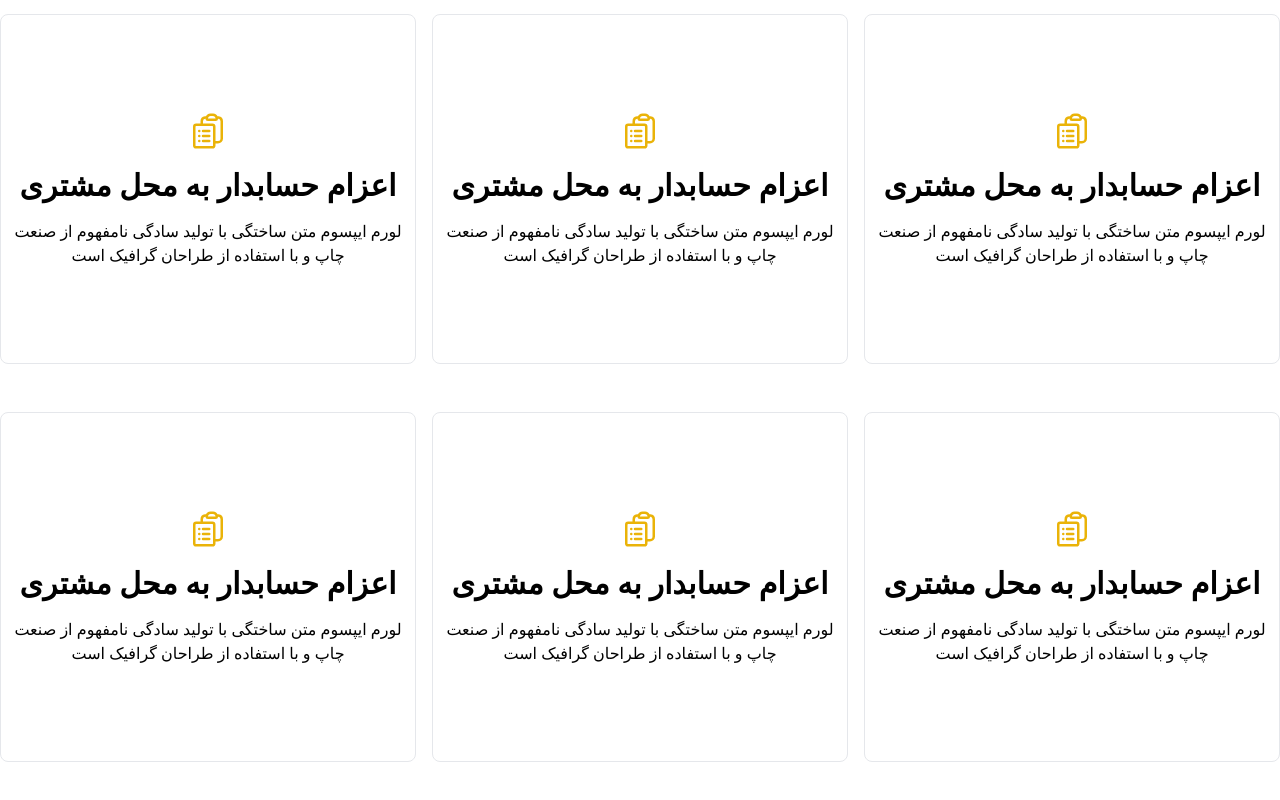
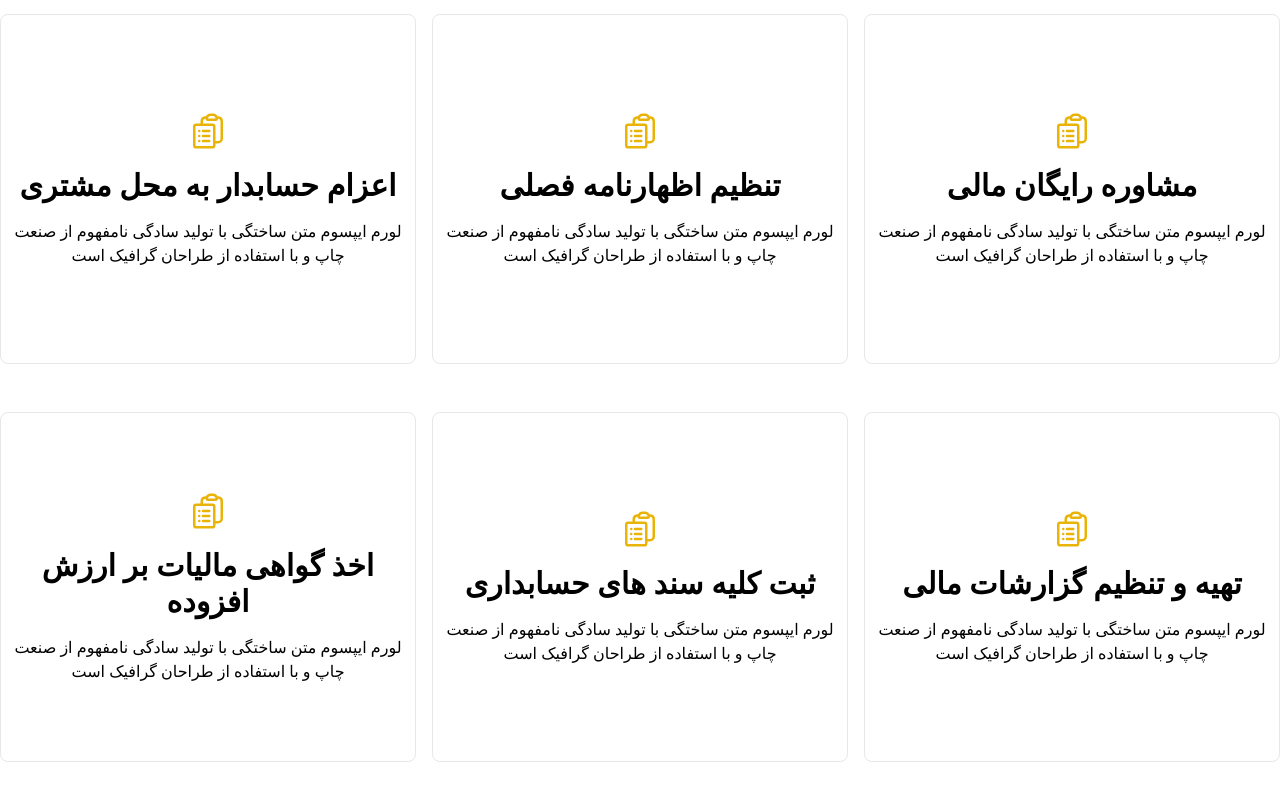
Before and after one commit to H-Tariki/rtlr-project-230238, a website: page index.html in a window 1280 px wide. Shown: the part 1746-2546 px from the top of the page. Drawn offline with nearby package versions, Linux system fonts and the light colour scheme.

Commit message:
change services text

```diff
--- a/index.html
+++ b/index.html
@@ -128,35 +128,35 @@
                     <svg xmlns="http://www.w3.org/2000/svg" fill="none" viewBox="0 0 24 24" stroke-width="1.5" stroke="currentColor" class="size-10 mb-4 text-yellow-500">
                         <path stroke-linecap="round" stroke-linejoin="round" d="M9 12h3.75M9 15h3.75M9 18h3.75m3 .75H18a2.25 2.25 0 0 0 2.25-2.25V6.108c0-1.135-.845-2.098-1.976-2.192a48.424 48.424 0 0 0-1.123-.08m-5.801 0c-.065.21-.1.433-.1.664 0 .414.336.75.75.75h4.5a.75.75 0 0 0 .75-.75 2.25 2.25 0 0 0-.1-.664m-5.8 0A2.251 2.251 0 0 1 13.5 2.25H15c1.012 0 1.867.668 2.15 1.586m-5.8 0c-.376.023-.75.05-1.124.08C9.095 4.01 8.25 4.973 8.25 6.108V8.25m0 0H4.875c-.621 0-1.125.504-1.125 1.125v11.25c0 .621.504 1.125 1.125 1.125h9.75c.621 0 1.125-.504 1.125-1.125V9.375c0-.621-.504-1.125-1.125-1.125H8.25ZM6.75 12h.008v.008H6.75V12Zm0 3h.008v.008H6.75V15Zm0 3h.008v.008H6.75V18Z" />
                     </svg>
-                    <h1 class="text-center mb-4 text-3xl font-black">اعزام حسابدار به محل مشتری</h1>
+                    <h1 class="text-center mb-4 text-3xl font-black">تنظیم اظهارنامه فصلی</h1>
                     <p class="text-center">لورم ایپسوم متن ساختگی با تولید سادگی نامفهوم از صنعت چاپ و با استفاده از طراحان گرافیک است</p>
                 </div>
                 <div class="border h-[350px] mb-8 flex flex-col justify-center items-center rounded-lg hover:shadow-xl transition-all duration-500 hover:translate-y-[-20px] wow animate__animated animate__bounceInLeft animate__slower">
                     <svg xmlns="http://www.w3.org/2000/svg" fill="none" viewBox="0 0 24 24" stroke-width="1.5" stroke="currentColor" class="size-10 mb-4 text-yellow-500">
                         <path stroke-linecap="round" stroke-linejoin="round" d="M9 12h3.75M9 15h3.75M9 18h3.75m3 .75H18a2.25 2.25 0 0 0 2.25-2.25V6.108c0-1.135-.845-2.098-1.976-2.192a48.424 48.424 0 0 0-1.123-.08m-5.801 0c-.065.21-.1.433-.1.664 0 .414.336.75.75.75h4.5a.75.75 0 0 0 .75-.75 2.25 2.25 0 0 0-.1-.664m-5.8 0A2.251 2.251 0 0 1 13.5 2.25H15c1.012 0 1.867.668 2.15 1.586m-5.8 0c-.376.023-.75.05-1.124.08C9.095 4.01 8.25 4.973 8.25 6.108V8.25m0 0H4.875c-.621 0-1.125.504-1.125 1.125v11.25c0 .621.504 1.125 1.125 1.125h9.75c.621 0 1.125-.504 1.125-1.125V9.375c0-.621-.504-1.125-1.125-1.125H8.25ZM6.75 12h.008v.008H6.75V12Zm0 3h.008v.008H6.75V15Zm0 3h.008v.008H6.75V18Z" />
                     </svg>
-                    <h1 class="text-center mb-4 text-3xl font-black">اعزام حسابدار به محل مشتری</h1>
+                    <h1 class="text-center mb-4 text-3xl font-black">مشاوره رایگان مالی</h1>
                     <p class="text-center">لورم ایپسوم متن ساختگی با تولید سادگی نامفهوم از صنعت چاپ و با استفاده از طراحان گرافیک است</p>
                 </div>
                 <div class="border h-[350px] mb-8 flex flex-col justify-center items-center rounded-lg hover:shadow-xl transition-all duration-500 hover:translate-y-[-20px] wow animate__animated animate__bounceInLeft">
                     <svg xmlns="http://www.w3.org/2000/svg" fill="none" viewBox="0 0 24 24" stroke-width="1.5" stroke="currentColor" class="size-10 mb-4 text-yellow-500">
                         <path stroke-linecap="round" stroke-linejoin="round" d="M9 12h3.75M9 15h3.75M9 18h3.75m3 .75H18a2.25 2.25 0 0 0 2.25-2.25V6.108c0-1.135-.845-2.098-1.976-2.192a48.424 48.424 0 0 0-1.123-.08m-5.801 0c-.065.21-.1.433-.1.664 0 .414.336.75.75.75h4.5a.75.75 0 0 0 .75-.75 2.25 2.25 0 0 0-.1-.664m-5.8 0A2.251 2.251 0 0 1 13.5 2.25H15c1.012 0 1.867.668 2.15 1.586m-5.8 0c-.376.023-.75.05-1.124.08C9.095 4.01 8.25 4.973 8.25 6.108V8.25m0 0H4.875c-.621 0-1.125.504-1.125 1.125v11.25c0 .621.504 1.125 1.125 1.125h9.75c.621 0 1.125-.504 1.125-1.125V9.375c0-.621-.504-1.125-1.125-1.125H8.25ZM6.75 12h.008v.008H6.75V12Zm0 3h.008v.008H6.75V15Zm0 3h.008v.008H6.75V18Z" />
                     </svg>
-                    <h1 class="text-center mb-4 text-3xl font-black">اعزام حسابدار به محل مشتری</h1>
+                    <h1 class="text-center mb-4 text-3xl font-black">اخذ گواهی مالیات بر ارزش افزوده</h1>
                     <p class="text-center">لورم ایپسوم متن ساختگی با تولید سادگی نامفهوم از صنعت چاپ و با استفاده از طراحان گرافیک است</p>
                 </div>
                 <div class="border h-[350px] mb-8 flex flex-col justify-center items-center rounded-lg hover:shadow-xl transition-all duration-500 hover:translate-y-[-20px] wow animate__animated animate__bounceInLeft animate__slow">
                     <svg xmlns="http://www.w3.org/2000/svg" fill="none" viewBox="0 0 24 24" stroke-width="1.5" stroke="currentColor" class="size-10 mb-4 text-yellow-500">
                         <path stroke-linecap="round" stroke-linejoin="round" d="M9 12h3.75M9 15h3.75M9 18h3.75m3 .75H18a2.25 2.25 0 0 0 2.25-2.25V6.108c0-1.135-.845-2.098-1.976-2.192a48.424 48.424 0 0 0-1.123-.08m-5.801 0c-.065.21-.1.433-.1.664 0 .414.336.75.75.75h4.5a.75.75 0 0 0 .75-.75 2.25 2.25 0 0 0-.1-.664m-5.8 0A2.251 2.251 0 0 1 13.5 2.25H15c1.012 0 1.867.668 2.15 1.586m-5.8 0c-.376.023-.75.05-1.124.08C9.095 4.01 8.25 4.973 8.25 6.108V8.25m0 0H4.875c-.621 0-1.125.504-1.125 1.125v11.25c0 .621.504 1.125 1.125 1.125h9.75c.621 0 1.125-.504 1.125-1.125V9.375c0-.621-.504-1.125-1.125-1.125H8.25ZM6.75 12h.008v.008H6.75V12Zm0 3h.008v.008H6.75V15Zm0 3h.008v.008H6.75V18Z" />
                     </svg>
-                    <h1 class="text-center mb-4 text-3xl font-black">اعزام حسابدار به محل مشتری</h1>
+                    <h1 class="text-center mb-4 text-3xl font-black">ثبت کلیه سند های حسابداری</h1>
                     <p class="text-center">لورم ایپسوم متن ساختگی با تولید سادگی نامفهوم از صنعت چاپ و با استفاده از طراحان گرافیک است</p>
                 </div>
                 <div class="border h-[350px] mb-8 flex flex-col justify-center items-center rounded-lg hover:shadow-xl transition-all duration-500 hover:translate-y-[-20px] wow animate__animated animate__bounceInLeft animate__slower">
                     <svg xmlns="http://www.w3.org/2000/svg" fill="none" viewBox="0 0 24 24" stroke-width="1.5" stroke="currentColor" class="size-10 mb-4 text-yellow-500">
                         <path stroke-linecap="round" stroke-linejoin="round" d="M9 12h3.75M9 15h3.75M9 18h3.75m3 .75H18a2.25 2.25 0 0 0 2.25-2.25V6.108c0-1.135-.845-2.098-1.976-2.192a48.424 48.424 0 0 0-1.123-.08m-5.801 0c-.065.21-.1.433-.1.664 0 .414.336.75.75.75h4.5a.75.75 0 0 0 .75-.75 2.25 2.25 0 0 0-.1-.664m-5.8 0A2.251 2.251 0 0 1 13.5 2.25H15c1.012 0 1.867.668 2.15 1.586m-5.8 0c-.376.023-.75.05-1.124.08C9.095 4.01 8.25 4.973 8.25 6.108V8.25m0 0H4.875c-.621 0-1.125.504-1.125 1.125v11.25c0 .621.504 1.125 1.125 1.125h9.75c.621 0 1.125-.504 1.125-1.125V9.375c0-.621-.504-1.125-1.125-1.125H8.25ZM6.75 12h.008v.008H6.75V12Zm0 3h.008v.008H6.75V15Zm0 3h.008v.008H6.75V18Z" />
                     </svg>
-                    <h1 class="text-center mb-4 text-3xl font-black">اعزام حسابدار به محل مشتری</h1>
+                    <h1 class="text-center mb-4 text-3xl font-black">تهیه و تنظیم گزارشات مالی</h1>
                     <p class="text-center">لورم ایپسوم متن ساختگی با تولید سادگی نامفهوم از صنعت چاپ و با استفاده از طراحان گرافیک است</p>
                 </div>
             </div>
```
